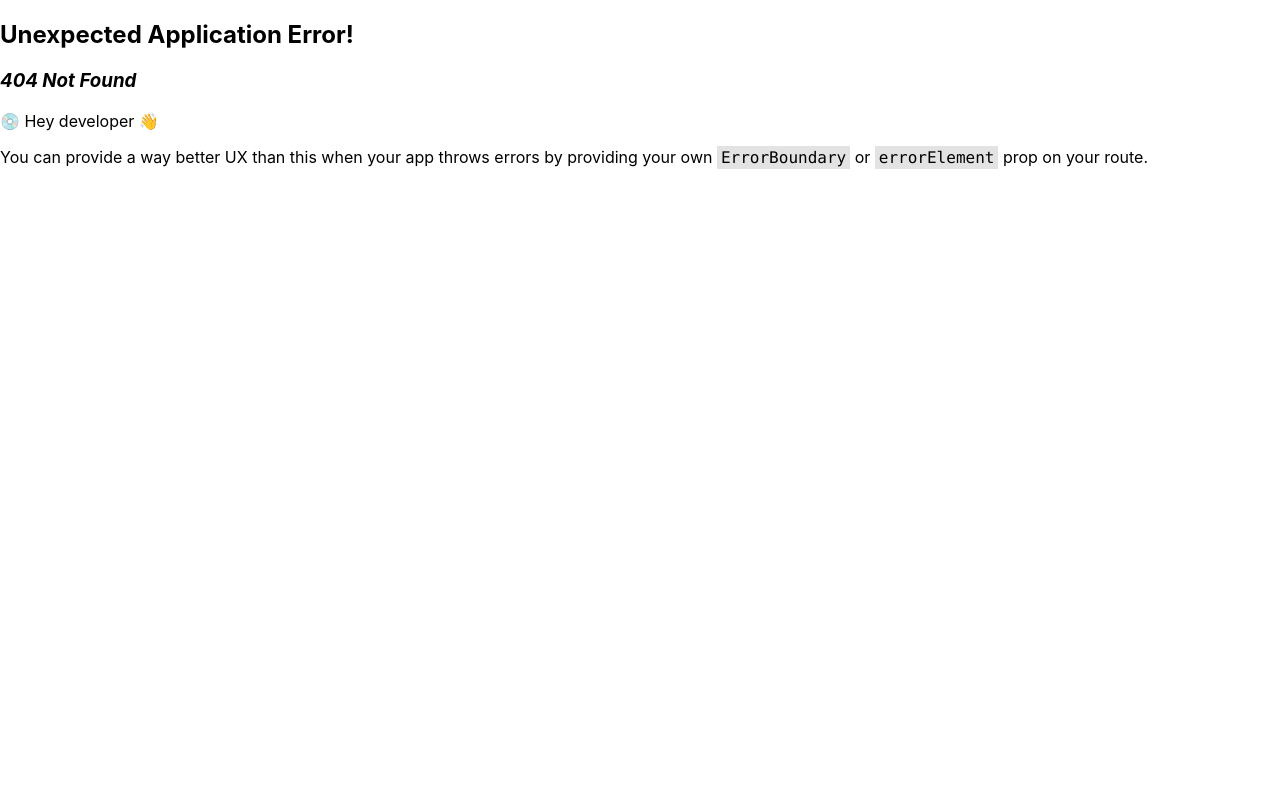
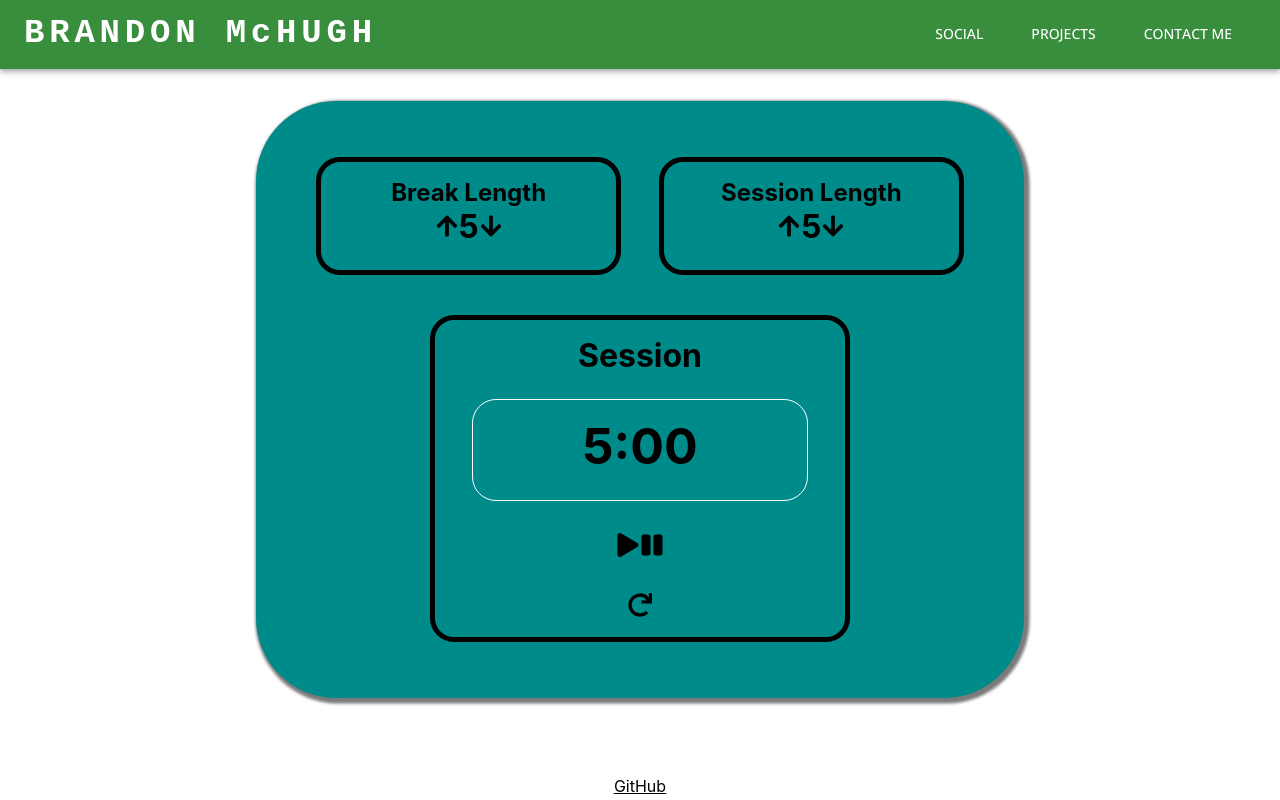
Before and after one commit to brandmch/website_v2, a React (Create React App) app: page /timer in a window 1280 px wide. Before the commit this address had no page. Built offline with nearby package versions, Linux system fonts and the light colour scheme.

Commit message:
stopwatch

```diff
--- a/package.json
+++ b/package.json
@@ -14,6 +14,7 @@
     "marked": "^4.2.12",
     "react": "^18.2.0",
     "react-dom": "^18.2.0",
+    "react-icons": "^4.7.1",
     "react-router-dom": "^6.7.0",
     "react-scripts": "5.0.1",
     "web-vitals": "^2.1.4"
--- a/src/App.js
+++ b/src/App.js
@@ -9,6 +9,7 @@ import DrumMachine from "./routes/drumMachine/drumMachine";
 import JavascriptCalulator from "./routes/javascriptCalculator/javascriptcalculator";
 import MarkdownPreviewer from "./routes/markdownPreviewer/markdownPreviewer";
 import RandomQuoteMachine from "./routes/randomQuoteMachine/randomQuoteMachine";
+import Timer from "./routes/Timer/timer";
 import "./App.css";
 import { createTheme, ThemeProvider } from "@mui/material/styles";
 
@@ -21,6 +22,8 @@ const router = createBrowserRouter([
   { path: "/javascriptcalulator", element: <JavascriptCalulator /> },
   { path: "/markdownpreviewer", element: <MarkdownPreviewer /> },
   { path: "/randomquotemachine", element: <RandomQuoteMachine /> },
+  { path: "/randomquotemachine", element: <RandomQuoteMachine /> },
+  { path: "/timer", element: <Timer /> },
 ]);
 
 const theme = createTheme({
--- /dev/null
+++ b/src/routes/Timer/timer.css
@@ -0,0 +1,118 @@
+.App-timer {
+  text-align: center;
+  height: 100vh;
+  width: 100vw;
+  display: flex;
+  flex-direction: column;
+  align-items: center;
+}
+
+.border-timer {
+  border: 5px solid black;
+  border-radius: 3vh;
+}
+
+.stopwatch-timer {
+  background-color: darkcyan;
+  width: 50vw;
+  display: flex;
+  border-radius: 10vh;
+  flex-direction: column;
+  align-items: center;
+  padding: 7vh 5vw 7vh 5vw;
+  box-shadow: 2.5px 2.5px 3px 3px #7a7a7a;
+  margin-top: 4vh;
+}
+
+.white-timer {
+  display: flex;
+  align-items: baseline;
+}
+
+.adjustment-container-timer {
+  display: flex;
+  align-items: baseline;
+  margin-bottom: 2vh;
+  background-color: darkcyan;
+}
+
+.adjustment-container-timer > h1 {
+  margin-top: 1vh;
+  margin-left: 2vw;
+  margin-right: 2vw;
+}
+
+.flex-timer {
+  display: flex;
+  flex-direction: column;
+  justify-content: center;
+  align-items: center;
+}
+
+.break-length-container-timer {
+  padding: 2vh 0.5vw 1vh 0.5vw;
+  width: 22vw;
+  margin-right: 1.5vw;
+}
+
+.session-length-container-timer {
+  padding: 2vh 0.5vw 1vh 0.5vw;
+  margin-left: 1.5vw;
+  width: 22vw;
+}
+
+.timer-container-timer {
+  width: 30vw;
+  padding: 2vh 1vw 2vh 1vw;
+  margin-top: 3vh;
+}
+
+.timer-timer {
+  font-size: 50px;
+  margin: 3vh;
+  border: 1px solid white;
+  border-radius: 3vh;
+  padding: 2vh 4vw 3vh 4vw;
+}
+
+.start-stop-timer {
+  margin: 4vh;
+}
+
+.break-timer {
+  position: absolute;
+  right: 0;
+  left: 0;
+  background-color: transparent;
+}
+
+h1,
+h2 {
+  margin: 0;
+}
+
+.fa-timer {
+  font-size: x-large;
+}
+
+@media screen and (max-width: 780px) {
+  .stopwatch-timer {
+    transform: scale(0.6);
+  }
+
+  .adjustment-container-timer {
+    margin: 0;
+  }
+}
+
+footer {
+  color: #ffffff;
+  position: absolute;
+  bottom: 0;
+  margin-bottom: 0vh;
+}
+
+footer > p {
+  margin: 0;
+  padding-bottom: 0.5vh;
+}
--- /dev/null
+++ b/src/routes/Timer/timer.js
@@ -0,0 +1,131 @@
+import "./timer.css";
+import React, { useState, useEffect } from "react";
+import AppBarCustom from "../../components/appbar";
+import {
+  FaArrowUp,
+  FaArrowDown,
+  FaPlay,
+  FaPause,
+  FaRedo,
+} from "react-icons/fa";
+
+function Timer() {
+  const [breakLength, setBreakLength] = useState(5);
+  const [sessionLength, setSessionLength] = useState(5);
+  const [sessionTimer, setSessionTimer] = useState({
+    minutes: sessionLength,
+    seconds: 0,
+  });
+  const [isRunning, setIsRunning] = useState(false);
+  const [onBreak, setOnBreak] = useState(false);
+
+  const timerToggle = () => {
+    setIsRunning(!isRunning);
+  };
+
+  useEffect(() => {
+    let interval = null;
+    if (isRunning) {
+      interval = setInterval(() => {
+        let { minutes, seconds } = sessionTimer;
+        seconds = seconds - 1;
+        if (seconds < 0) {
+          minutes = minutes - 1;
+          seconds = 59;
+        }
+        if (seconds === 0 && minutes === 0) {
+          if (!onBreak) {
+            minutes = breakLength;
+            seconds = 0;
+            setOnBreak(true);
+          } else {
+            minutes = sessionLength;
+            seconds = 0;
+            setOnBreak(false);
+          }
+        }
+        setSessionTimer({ minutes: minutes, seconds: seconds });
+      }, 1000);
+    } else if (!isRunning && sessionTimer !== 0) {
+      clearInterval(interval);
+    }
+    return () => clearInterval(interval);
+  }, [isRunning, sessionTimer]);
+
+  return (
+    <div className="App-timer">
+      <AppBarCustom />
+      <div className="stopwatch-timer">
+        <div className="adjustment-container-timer">
+          <div className="break-length-container-timer flex-timer border-timer">
+            <h2>Break Length</h2>
+            <div className="adjustment-container-timer">
+              <div className="white-timer">
+                <FaArrowUp
+                  className="fa-timer"
+                  onClick={() => setBreakLength(breakLength + 1)}
+                />
+                <h1>{breakLength}</h1>
+                <FaArrowDown
+                  className="fa-timer"
+                  onClick={() => setBreakLength(breakLength - 1)}
+                />
+              </div>
+            </div>
+          </div>
+          <div className="session-length-container-timer flex-timer border-timer">
+            <h2>Session Length</h2>
+            <div className="adjustment-container-timer">
+              <div className="white-timer">
+                <FaArrowUp
+                  className="fa-timer"
+                  onClick={() => {
+                    setSessionLength(sessionLength + 1);
+                    setSessionTimer({ minutes: sessionLength + 1, seconds: 0 });
+                    setIsRunning(false);
+                  }}
+                />
+                <h1>{sessionLength}</h1>
+                <FaArrowDown
+                  className="fa-timer"
+                  onClick={() => {
+                    setSessionLength(sessionLength - 1);
+                    setSessionTimer({ minutes: sessionLength - 1, seconds: 0 });
+                    setIsRunning(false);
+                  }}
+                />
+              </div>
+            </div>
+          </div>
+        </div>
+        <div className="timer-container-timer border-timer">
+          <h1>Session</h1>
+          {onBreak && <h1 className="break-timer">ON BREAK!</h1>}
+          <h1 className="timer-timer">
+            {sessionTimer.minutes}:{sessionTimer.seconds < 10 ? "0" : ""}
+            {sessionTimer.seconds}
+          </h1>
+          <div onClick={timerToggle} className="start-stop-timer">
+            <FaPlay className="fa-timer" />
+            <FaPause className="fa-timer" />
+          </div>
+          <FaRedo
+            className="fa-timer"
+            onClick={() => {
+              setSessionTimer({ minutes: sessionLength, seconds: 0 });
+              setIsRunning(false);
+            }}
+          />
+        </div>
+      </div>
+      <footer>
+        {/* <p>Brandon McHugh 2022</p> */}
+        <p>
+          <a href="https://github.com/brandmch/Timer">GitHub</a>
+        </p>
+      </footer>
+    </div>
+  );
+}
+
+export default Timer;
--- a/src/routes/landing.js
+++ b/src/routes/landing.js
@@ -176,7 +176,9 @@ const Landing = () => {
                 <Typography gutterBottom>
                   <a href="/randomquotemachine">Random Quote Machine</a>
                 </Typography>
-                <Typography gutterBottom>Timer</Typography>
+                <Typography gutterBottom>
+                  <a href="/timer">Timer</a>
+                </Typography>
               </Box>
             </Paper>
           </Box>
```
Also changed, not shown: 1 other file (tests, documents, lock files or other folders).
